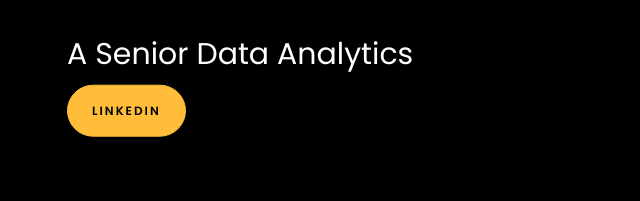
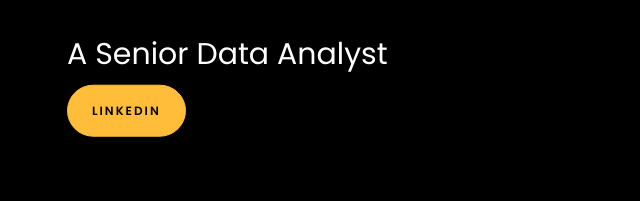
Before and after one commit to ProdipKumarmal/ProdipKumarmal.github.io, a website: page index.html in a window 1280 px wide. Shown: the part 431-632 px from the top of the page, 18-658 px from the left. Drawn offline with Linux system fonts and the light colour scheme; animation ran at ten frames a second; files whose address does not match are found by name.

Commit message:
Update index.html

```diff
--- a/index.html
+++ b/index.html
@@ -188,7 +188,7 @@
 
 						<br>
 						<br>
-			            <h2>A Senior Data Analytics</h2>
+			            <h2>A Senior Data Analyst</h2>
 						<!-- <h2 class="d-flex" style="margin-bottom: 0">With over 5 years of experience</h2> -->
 						<!-- <br> -->
 			            <p><a href="https://www.linkedin.com/in/prodip-kumar-mal-350a3b174/" class="btn btn-primary py-3 px-4">linkedin</a>
```
